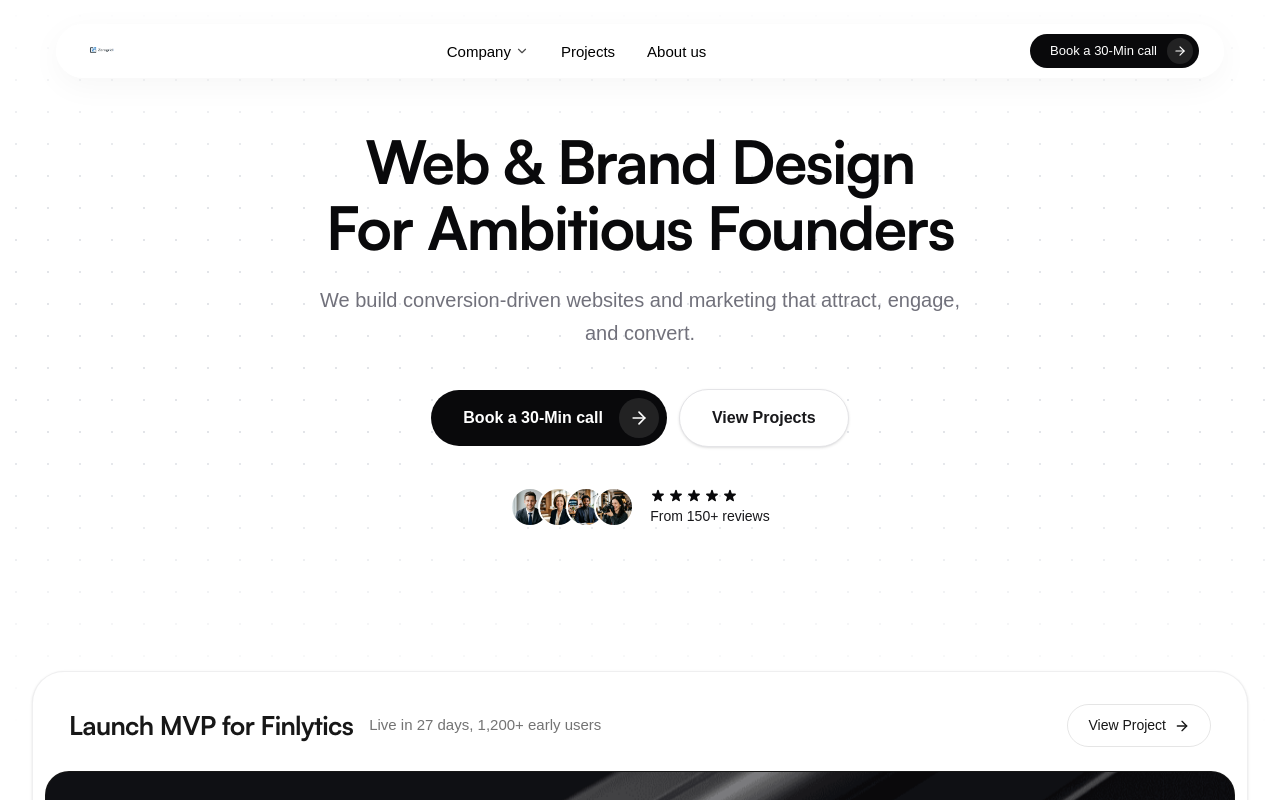
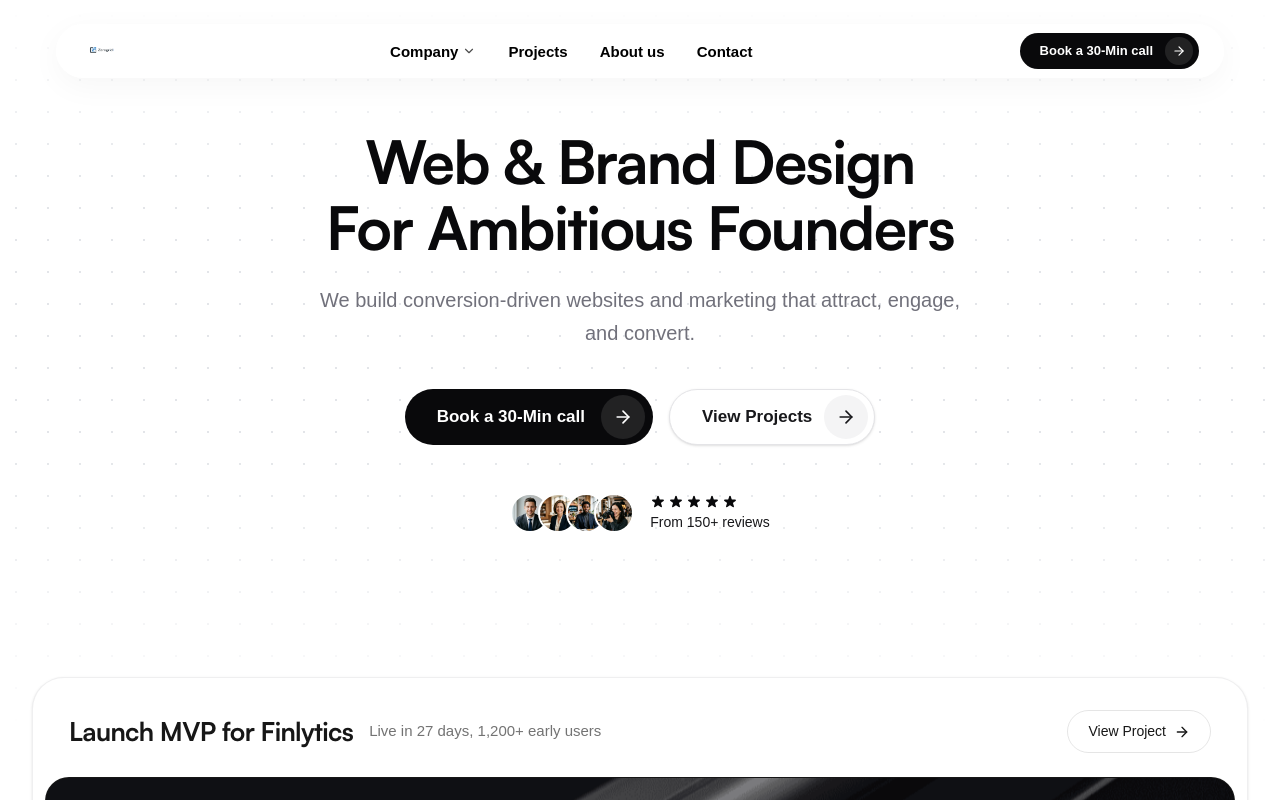
Before and after one commit to Abhi-0930/startup, a Next.js app: page / in a window 1280 px wide. Shown: the top 800 px of the page. Built offline with nearby package versions, Linux system fonts and the light colour scheme.

Commit message:
done completing the hero section, why choose us section, the testimonials section, the videos section and the project overview section

```diff
--- a/src/components/Hero.tsx
+++ b/src/components/Hero.tsx
@@ -30,17 +30,20 @@ export default function Hero() {
         </p>
 
         {/* CTA Buttons */}
-        <div className="flex flex-col sm:flex-row items-center justify-center gap-3 mb-10">
-          <Link href="#" className="group flex items-center bg-[#09090b] text-white pl-6 pr-1.5 py-1.5 sm:pl-8 sm:pr-2 sm:py-2 rounded-full font-semibold text-[14px] sm:text-[16px] hover:bg-black transition-all w-full sm:w-auto justify-center sm:justify-start">
-            <div className="flex items-center gap-3 sm:gap-4">
+        <div className="flex flex-col sm:flex-row items-center justify-center gap-4 mb-12">
+          <Link href="#" className="group/btn h-[48px] sm:h-[56px] flex items-center bg-[#09090b] text-white pl-6 pr-1.5 py-1.5 sm:pl-8 sm:pr-2 sm:py-2 rounded-full font-bold text-[15px] sm:text-[17px] hover:bg-black transition-all w-full sm:w-auto justify-center sm:justify-start">
+            <div className="flex items-center gap-4">
               <span>Book a 30-Min call</span>
-              <div className="bg-white/10 p-2 sm:p-2.5 rounded-full group-hover:bg-white/20 transition-all flex items-center justify-center">
-                <ArrowRight size={18} className="sm:w-5 sm:h-5 group-hover:translate-x-1 transition-transform" />
+              <div className="bg-white/10 w-9 h-9 sm:w-11 sm:h-11 rounded-full transition-all flex items-center justify-center group-hover/btn:w-[48px] sm:group-hover/btn:w-[56px] group-hover/btn:rounded-full overflow-hidden">
+                <ArrowRight size={20} className="transition-transform duration-300 group-hover/btn:translate-x-1" />
               </div>
             </div>
           </Link>
-          <Link href="#" className="w-full sm:w-auto px-6 py-3 sm:px-8 sm:py-4 rounded-full bg-white border border-zinc-200 text-zinc-900 font-semibold text-[14px] sm:text-[16px] hover:bg-zinc-50 transition-all shadow-sm">
-            View Projects
+          <Link href="#" className="group/btn h-[48px] sm:h-[56px] w-full sm:w-auto flex items-center justify-center gap-3 pl-8 pr-1.5 py-1.5 sm:py-2 rounded-full bg-white border border-zinc-200 text-zinc-900 font-bold text-[15px] sm:text-[17px] hover:bg-zinc-50 transition-all shadow-sm">
+            <span>View Projects</span>
+            <div className="bg-zinc-100 w-9 h-9 sm:w-11 sm:h-11 rounded-full transition-all flex items-center justify-center group-hover/btn:w-[48px] sm:group-hover/btn:w-[56px] group-hover/btn:rounded-full overflow-hidden">
+               <ArrowRight size={20} className="transition-transform duration-300 group-hover/btn:translate-x-1" />
+            </div>
           </Link>
         </div>
 
--- a/src/components/Navbar.tsx
+++ b/src/components/Navbar.tsx
@@ -2,7 +2,7 @@
 
 import Image from "next/image";
 import Link from "next/link";
-import { ChevronDown, ArrowRight, Menu, X, Folder, Users, LayoutGrid } from "lucide-react";
+import { ChevronDown, ArrowRight, Menu, X, Folder, Users, LayoutGrid, MessageSquare } from "lucide-react";
 import { useState, useEffect } from "react";
 
 export default function Navbar() {
@@ -22,6 +22,7 @@ export default function Navbar() {
     { name: "Company", hasDropdown: true, icon: LayoutGrid },
     { name: "Projects", icon: Folder },
     { name: "About us", icon: Users },
+    { name: "Contact", icon: MessageSquare },
   ];
 
   return (
@@ -61,7 +62,7 @@ export default function Navbar() {
             <div className="hidden md:flex items-center gap-1">
               {navLinks.map((link) => (
                 <div key={link.name} className="relative group/nav py-2">
-                  <Link href="#" className="flex items-center gap-1 text-[15px] font-medium text-black hover:bg-zinc-100/80 px-3.5 py-2 rounded-full cursor-pointer transition-colors leading-none">
+                  <Link href="#" className="flex items-center gap-1 text-[15px] font-[550] text-black hover:bg-zinc-100/80 px-3.5 py-2 rounded-full cursor-pointer transition-colors leading-none">
                     {link.name}
                     {link.hasDropdown && <ChevronDown size={14} className="opacity-70 group-hover/nav:rotate-180 transition-transform" />}
                   </Link>
@@ -73,7 +74,8 @@ export default function Navbar() {
                           <div className="text-[12px] font-bold text-zinc-400 tracking-wider uppercase px-2">Company</div>
 
                           <div className="flex flex-col gap-2">
-                            <Link href="#" className="flex items-start gap-4 p-2 rounded-2xl hover:bg-zinc-50 transition-colors group/item">
+                            <Link href="#" className="flex items-center justify-between p-2 rounded-2xl hover:bg-zinc-50 transition-colors group/item">
+                              <div className="flex items-start gap-4">
                                 <div className="w-11 h-11 rounded-full border border-zinc-100 flex items-center justify-center bg-white shadow-sm group-hover/item:border-zinc-200 transition-colors">
                                   <Folder size={20} className="text-zinc-600" />
                                 </div>
@@ -81,9 +83,12 @@ export default function Navbar() {
                                     <span className="text-[15px] font-semibold text-black">Projects</span>
                                   <span className="text-[13px] text-zinc-500 mt-0.5">See our work that we've built.</span>
                                 </div>
+                              </div>
+                              <ArrowRight size={20} className="text-zinc-400 opacity-0 group-hover/item:opacity-100 -translate-x-4 group-hover/item:translate-x-0 transition-all duration-300 mr-2" />
                             </Link>
 
-                            <Link href="#" className="flex items-start gap-4 p-2 rounded-2xl hover:bg-zinc-50 transition-colors group/item">
+                            <Link href="#" className="flex items-center justify-between p-2 rounded-2xl hover:bg-zinc-50 transition-colors group/item">
+                              <div className="flex items-start gap-4">
                                 <div className="w-11 h-11 rounded-full border border-zinc-100 flex items-center justify-center bg-white shadow-sm group-hover/item:border-zinc-200 transition-colors">
                                   <Users size={20} className="text-zinc-600" />
                                 </div>
@@ -91,15 +96,17 @@ export default function Navbar() {
                                   <span className="text-[15px] font-semibold text-black">About us</span>
                                   <span className="text-[13px] text-zinc-500 mt-0.5">About our amazing team.</span>
                                 </div>
+                              </div>
+                              <ArrowRight size={20} className="text-zinc-400 opacity-0 group-hover/item:opacity-100 -translate-x-4 group-hover/item:translate-x-0 transition-all duration-300 mr-2" />
                             </Link>
                           </div>
 
                           {/* Nested "Book A Call" style button */}
                           <div className="mt-2 px-2">
-                            <Link href="#" className="group/btn flex items-center justify-between bg-[#09090b] text-white pl-6 pr-1.5 py-1.5 rounded-full font-semibold text-[15px] hover:bg-black transition-all w-full">
-                              <span>Book A Call</span>
-                              <div className="bg-white/10 p-2 rounded-full group-hover/btn:bg-white/20 transition-all flex items-center justify-center">
-                                <ArrowRight size={16} />
+                            <Link href="#" className="group/btn flex items-center justify-between bg-[#09090b] text-white pl-6 pr-1.5 py-1.5 rounded-full font-bold text-[15px] hover:bg-black transition-all w-full relative overflow-hidden">
+                              <span className="relative z-10">Book A Call</span>
+                              <div className="bg-white/10 p-2 rounded-full transition-all flex items-center justify-center group-hover/btn:w-[48px] group-hover/btn:rounded-[18px]">
+                                <ArrowRight size={16} className="transition-transform duration-300 group-hover/btn:translate-x-1" />
                               </div>
                             </Link>
                           </div>
@@ -137,11 +144,11 @@ export default function Navbar() {
 
             {/* Desktop CTA Button */}
             <div className="hidden md:block">
-              <Link href="#" className="group flex items-center bg-[#09090b] text-white pl-5 pr-1.5 py-1 rounded-full font-medium text-[13px] hover:bg-black">
-                <div className="flex items-center gap-2.5">
+              <Link href="#" className="group flex items-center bg-[#09090b] text-white pl-5 pr-1.5 py-1 rounded-full font-bold text-[13px] hover:bg-black transition-all">
+                <div className="flex items-center gap-3">
                   <span>Book a 30-Min call</span>
-                  <div className="bg-white/10 p-1.5 rounded-full group-hover:bg-white/20 flex items-center justify-center">
-                    <ArrowRight size={14} className="group-hover:translate-x-1" />
+                  <div className="bg-white/10 h-[28px] w-[28px] rounded-full transition-all duration-300 flex items-center justify-center group-hover:w-[40px] group-hover:rounded-full overflow-hidden">
+                    <ArrowRight size={14} className="transition-transform duration-300 group-hover:translate-x-1" />
                   </div>
                 </div>
               </Link>
@@ -238,7 +245,7 @@ export default function Navbar() {
                   ) : (
                     <Link
                       href="#"
-                      className="flex items-center gap-3 px-2 py-2.5 hover:bg-zinc-50 rounded-lg text-black text-[16px]"
+                      className="flex items-center gap-3 px-2 py-2.5 hover:bg-zinc-50 rounded-lg text-black text-[16px] font-[550]"
                     >
                       {Icon && <Icon size={20} className="text-zinc-400 stroke-[1.5]" />}
                       {link.name}
--- a/src/components/Projects.tsx
+++ b/src/components/Projects.tsx
@@ -101,9 +101,9 @@ function ProjectCard({ project }: { project: typeof projects[0] }) {
 
         <Link
           href="#"
-          className="w-12 h-12 rounded-full bg-zinc-100 border border-zinc-200 flex items-center justify-center transition-all duration-300 group-hover:bg-black group-hover:border-black group-hover:text-white text-zinc-900"
+          className="group/arrow w-12 h-12 rounded-full bg-zinc-100 border border-zinc-200 flex items-center justify-center transition-all duration-300 hover:w-[58px]"
         >
-          <ArrowRight size={20} className="transform transition-transform duration-300 group-hover:-rotate-45" />
+          <ArrowRight size={20} className="transition-transform duration-300 group-hover/arrow:translate-x-1" />
         </Link>
       </div>
     </div>
```
Also changed, not shown: src/components/Services.tsx (+36 -21 lines). Lines whose indentation alone changed are shown as unchanged.
